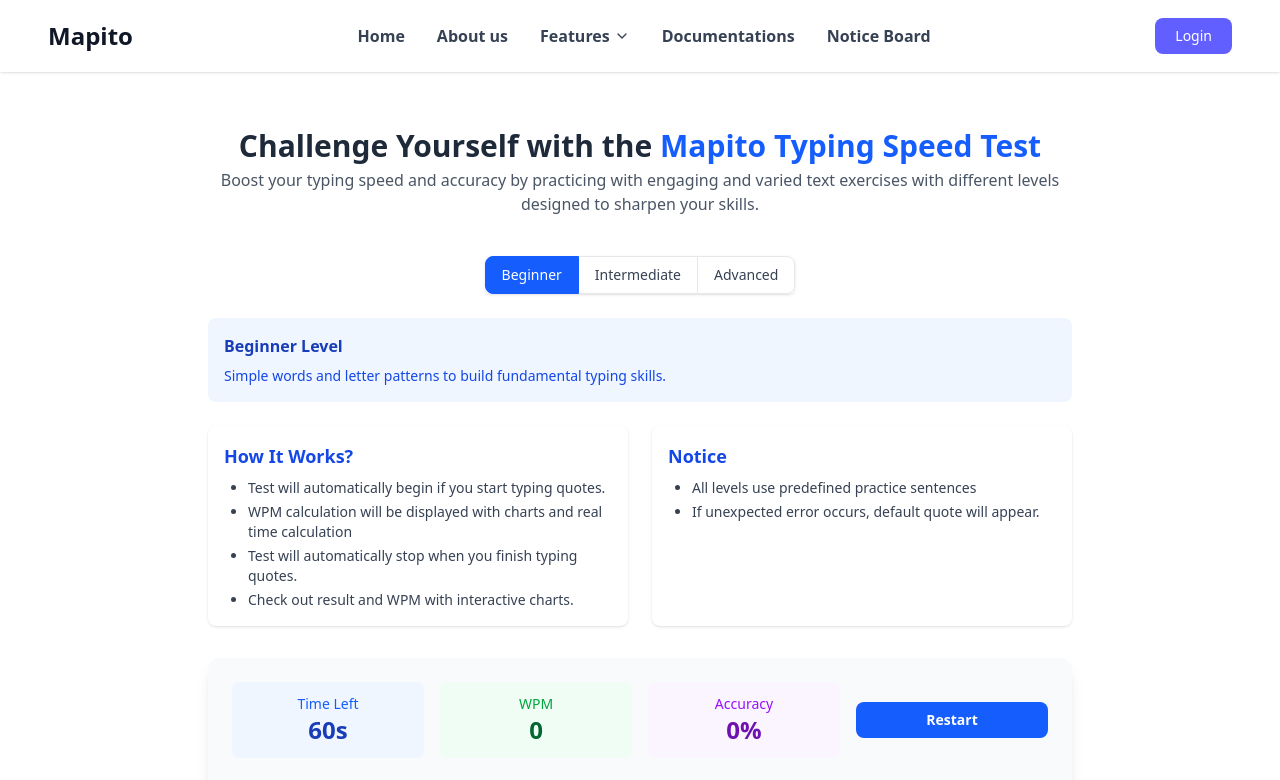
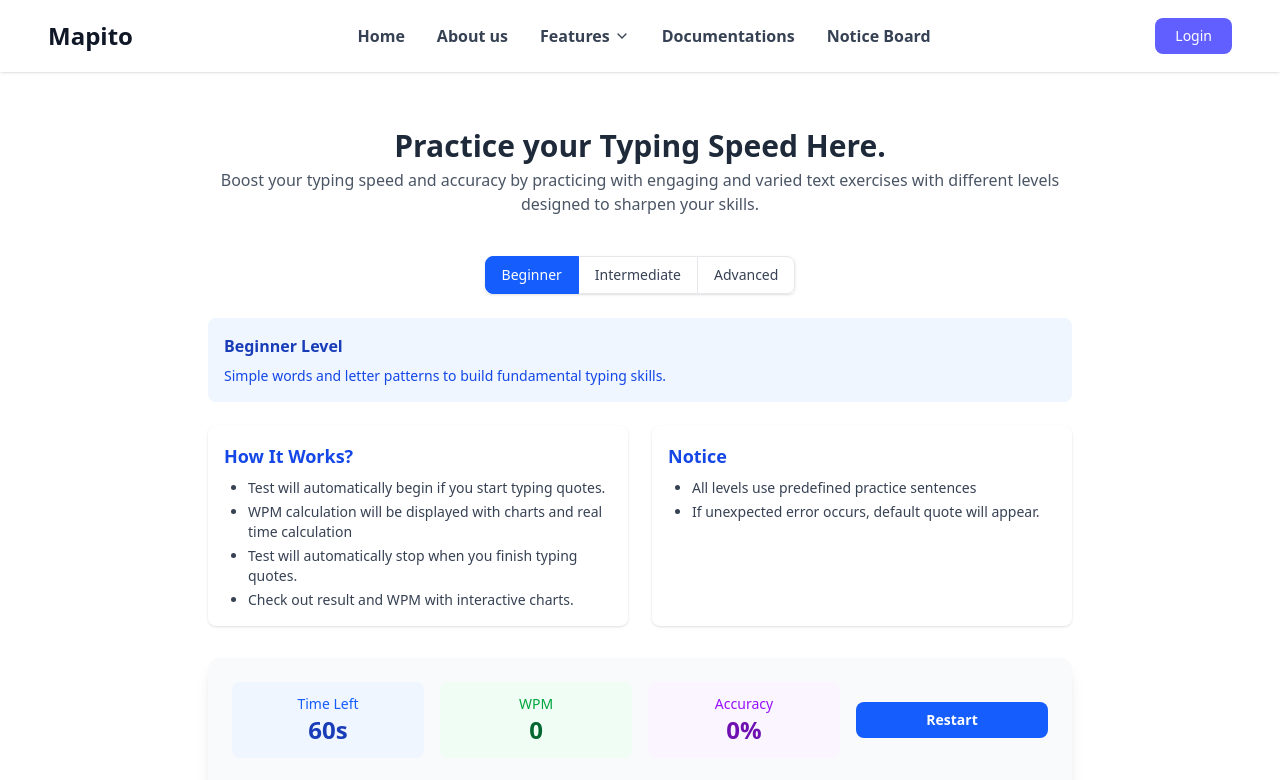
Before and after one commit to wintwah243/Mapito, a React (Vite) app in the folder mapito/: page /typing-test in a window 1280 px wide. Shown: the top 780 px of the page. Built offline with nearby package versions, Linux system fonts and the light colour scheme.

Commit message:
update intro

```diff
--- a/mapito/src/components/TypingTest.jsx
+++ b/mapito/src/components/TypingTest.jsx
@@ -189,7 +189,7 @@ const TypingTest = () => {
         <div className="container mx-auto px-4 py-6 md:py-12 max-w-4xl">
           <div className="text-center mb-10">
             <h1 className="text-3xl font-bold text-gray-800 mb-1">
-              Challenge Yourself with the <span className="text-blue-600">Mapito Typing Speed Test</span>
+              Practice your Typing Speed Here.
             </h1>
             <p className="text-gray-600 text-sm md:text-base">
               Boost your typing speed and accuracy by practicing with engaging and varied text exercises with different levels designed to sharpen your skills.
```
